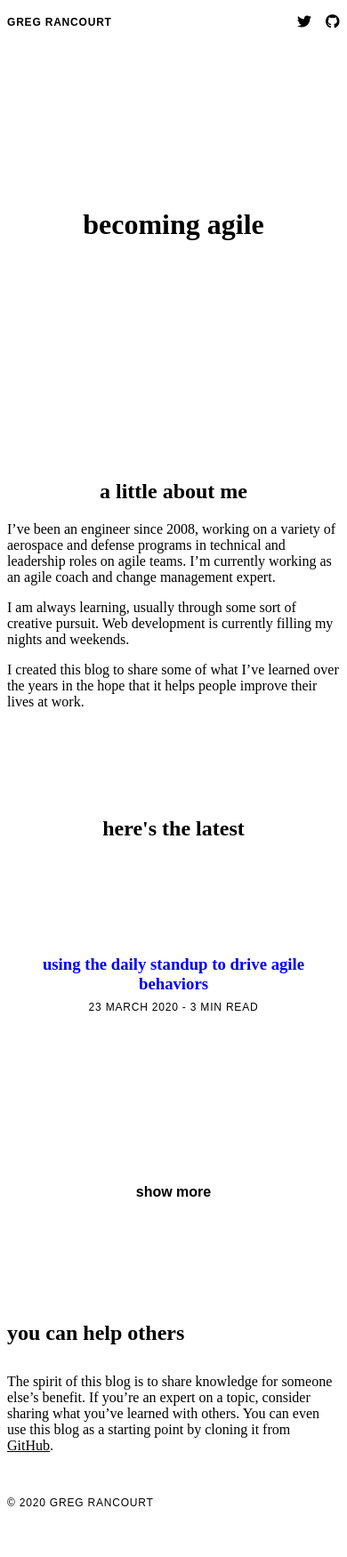
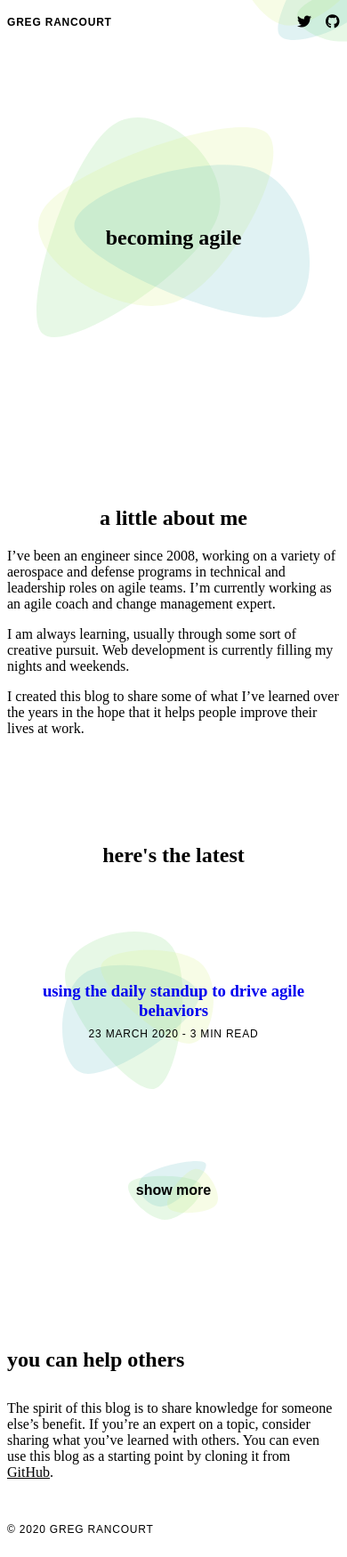
Before and after one commit to codingtojoy/points-points-points, a Gatsby site: page / in a window 390 px wide. Shown: the whole page at 89% size. Before the commit the page ends 1720 px from the top, so only its background shows below. Built offline with nearby package versions, Linux system fonts and the light colour scheme; Gatsby itself is replaced by a stand-in of ours.

Commit message:
Added graphics for mobile screens

```diff
--- a/gatsby-config.js
+++ b/gatsby-config.js
@@ -25,7 +25,7 @@ module.exports = {
         background_color: `#035CA8`,
         theme_color: `#035CA8`,
         display: `minimal-ui`,
-        icon: `src/images/gatsby-icon.png`,
+        icon: `src/assets/favicons/favicon-512x512.png`,
       },
     },
     `gatsby-plugin-offline`,
--- a/src/components/Button.module.css
+++ b/src/components/Button.module.css
@@ -1,7 +1,11 @@
 /* src/components/Button.module.css */
 
 .button {
+  padding: 2rem 0;
   text-align: center;
+  background-image: url("../assets/images/button_graphic.svg");
+  background-repeat: no-repeat;
+  background-position: calc(50%) 50%;
 }
 
 .button__link {
--- a/src/pages/all-posts.module.css
+++ b/src/pages/all-posts.module.css
@@ -22,6 +22,9 @@
   margin: 0 -1rem;
   padding: 1rem;
   background-color: var(--secondary-background-color);
+  background-image: url("../assets/images/all_posts_banner_graphic.svg");
+  background-repeat: no-repeat;
+  background-position: 50% calc(50% + 0.25rem);
 }
 
 .banner__heading {
--- a/src/pages/index.js
+++ b/src/pages/index.js
@@ -25,24 +25,32 @@ export default ({ data }) => {
       <nav className={styles["home__nav"]}>
         <span className={styles["nav__name"]}>Greg Rancourt</span>
         <div className={styles["nav__social"]}>
-          <a href="https://twitter.com/codingtojoy" title="@codingtojoy Twitter profile">
+          <span className={styles["social__background"]}></span>
+          <a
+            href="https://twitter.com/codingtojoy"
+            title="@codingtojoy Twitter profile"
+          >
             <i className="fab fa-twitter"></i>
           </a>
-          <a href="https://github.com/codingtojoy" title="@codingtojoy GitHub profile">
+          <a
+            href="https://github.com/codingtojoy"
+            title="@codingtojoy GitHub profile"
+          >
             <i className="fab fa-github"></i>
           </a>
         </div>
       </nav>
 
-      <h1 className={styles["home__title"]}>becoming agile</h1>
+      <section className={styles["home__banner"]}>
+        <h1 className={styles["home__title"]}>becoming agile</h1>
+      </section>
 
       <section className={styles["home__about"]}>
         <h2 className={styles["about__heading"]}>a little about me</h2>
         <p className={styles["about__para"]}>
-          I’ve been an engineer since 2008, working on a variety
-          of aerospace and defense programs in technical and leadership roles on
-          agile teams. I’m currently working as an agile coach and change
-          management expert.
+          I’ve been an engineer since 2008, working on a variety of aerospace
+          and defense programs in technical and leadership roles on agile teams.
+          I’m currently working as an agile coach and change management expert.
         </p>
         <p className={styles["about__para"]}>
           I am always learning, usually through some sort of creative pursuit.
--- a/src/pages/index.module.css
+++ b/src/pages/index.module.css
@@ -24,12 +24,30 @@
   grid-column-gap: 1rem;
 }
 
+.social__background {
+  position: absolute;
+  padding: 4rem;
+  z-index: -1;
+  right: 0rem;
+  top: 0rem;
+  background-image: url("../assets/images/social_corner_graphic.svg");
+  background-repeat: no-repeat;
+  background-position: 0.25rem calc(-5.5rem);
+}
+
 .nav__social > a {
   color: var(--primary-heading-color);
 }
 
+.home__banner {
+  margin: 4.5rem 0;
+  padding: 8rem 0;
+  background-image: url("../assets/images/home_banner_graphic.svg");
+  background-repeat: no-repeat;
+  background-position: 50% calc(50% - 0.75rem);
+}
+
 .home__title {
-  margin: 12.5rem 0;
   color: var(--primary-heading-color);
   text-align: center;
 }
@@ -58,13 +76,17 @@
 }
 
 .latest__heading {
-  margin-bottom: 8rem;
+  margin-bottom: 2rem;
   color: var(--primary-heading-color);
   text-align: center;
 }
 
 .home__post_container {
   margin: 2rem 0;
+  padding: 6rem 0;
+  background-image: url("../assets/images/post_graphic_1.svg");
+  background-repeat: no-repeat;
+  background-position: calc(50% - 2.5rem) 50%;
 }
 
 .home__post_link {
@@ -80,7 +102,7 @@
 }
 
 .home__post_date {
-  margin: 0.5rem 0 12rem 0;
+  margin: 0.5rem 0 0 0;
   font-family: brandon-grotesque, sans-serif;
   font-weight: 500;
   font-style: normal;
```
Also changed, not shown: src/templates/post.js (+11 -6 lines), src/templates/post.module.css (+24 -1 lines), src/assets/favicons/favicon-512x512.png (added), src/assets/images/all_posts_banner_graphic.svg (added), src/assets/images/button_graphic.svg (added), src/assets/images/home_banner_graphic.svg (added), src/assets/images/more_posts_corner_graphic.svg (added), src/assets/images/post_graphic_1.svg (added), src/assets/images/social_corner_graphic.svg (added), src/images/gatsby-astronaut.png (deleted), src/images/gatsby-icon.png (deleted).
